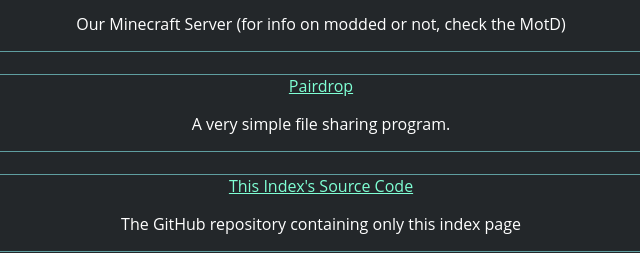
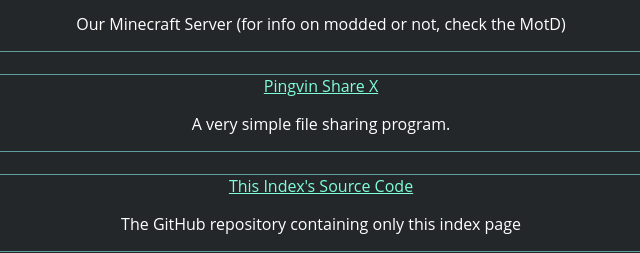
Before and after one commit to DefNotAPenguin/Hub-index, a plain HTML site: page index.html in a window 1280 px wide. Shown: the part 193-446 px from the top of the page, 319-959 px from the left. Drawn offline with Linux system fonts and the light colour scheme.

Commit message:
Update link text for file sharing program

```diff
--- a/index.html
+++ b/index.html
@@ -44,7 +44,7 @@
             </div>
             <br>
             <div class="Section-Links">
-                <a href="https://share.idiotms.site">Pairdrop</a>
+                <a href="https://share.idiotms.site">Pingvin Share X</a>
                 <p>A very simple file sharing program.</p>
             </div>
             <br>
```
